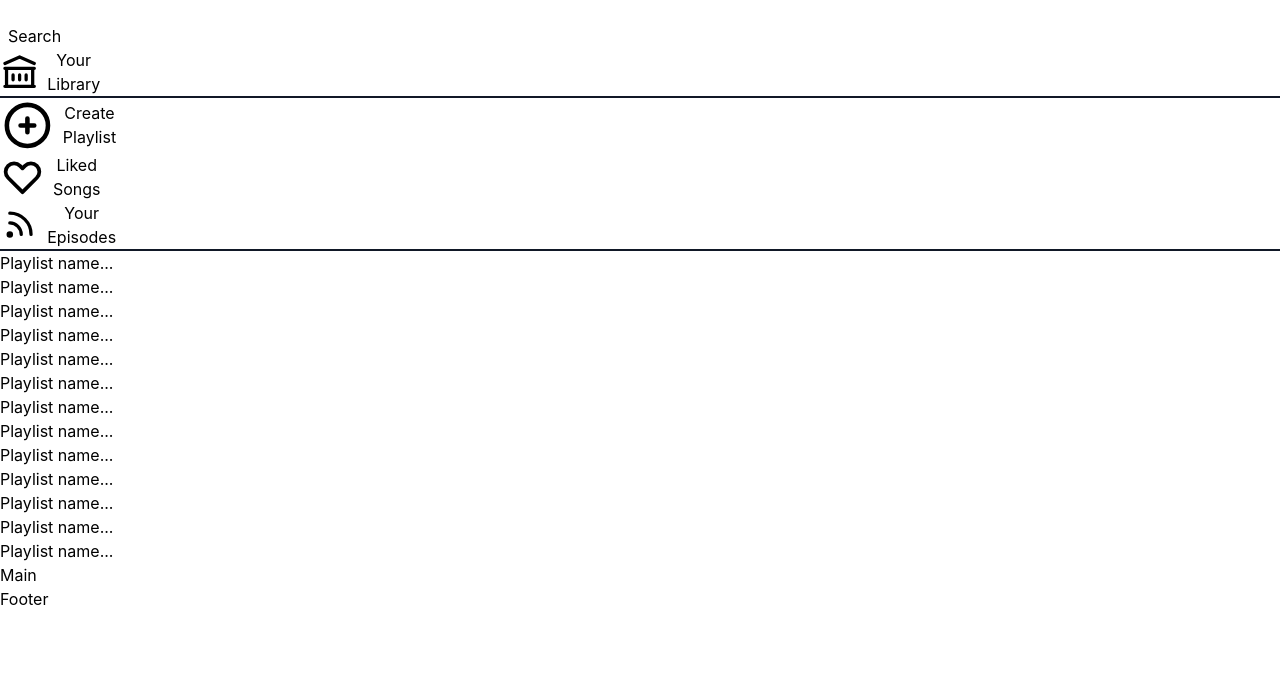
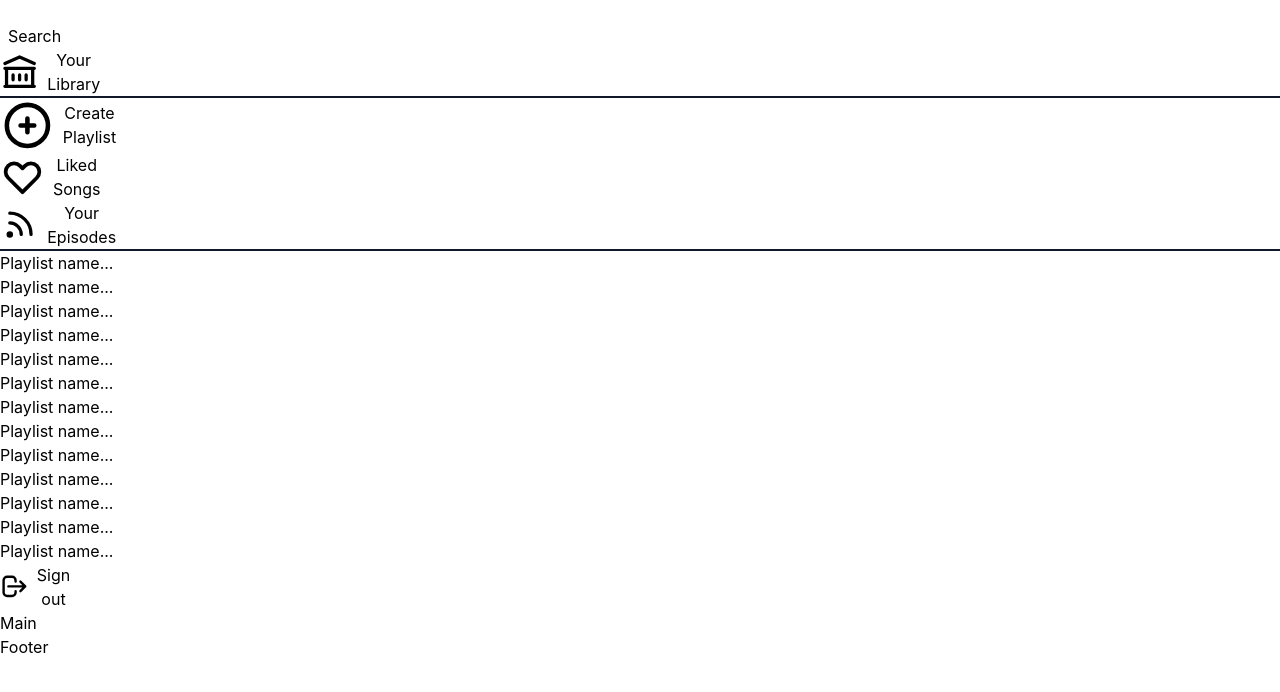
Before and after one commit to jlee0425/spotify, a Next.js app: page / in a window 1280 px wide. Shown: the top 692 px of the page. Built offline with nearby package versions, Linux system fonts and the light colour scheme; no server answers; sample sign-in values are in the browser's storage.

Commit message:
login session

```diff
--- a/components/Sidebar.tsx
+++ b/components/Sidebar.tsx
@@ -3,12 +3,21 @@ import {
 	HeartIcon,
 	HomeIcon,
 	LibraryIcon,
+	LogoutIcon,
 	PlusCircleIcon,
 	RssIcon,
 	SearchIcon,
 } from '@heroicons/react/outline';
+import { signOut, useSession } from 'next-auth/react';
+import { useRouter } from 'next/router';
 
 const Sidebar = () => {
+	const { data: session, status } = useSession();
+	const router = useRouter();
+	console.log(session);
+	if (status !== 'loading' && !session && router.isReady) {
+		router.replace('/login');
+	}
 	return (
 		<div className="text-gray-500 p-5 text-sm border-r border-gray-900">
 			<div className="space-y-4">
@@ -52,6 +61,10 @@ const Sidebar = () => {
 				<p className="playlist">Playlist name...</p>
 				<p className="playlist">Playlist name...</p>
 				<p className="playlist">Playlist name...</p>
+				<button className="main-btn" onClick={() => signOut()}>
+					<LogoutIcon className="h-5 w-5" />
+					<p>Sign out</p>
+				</button>
 			</div>
 		</div>
 	);
--- a/pages/_app.tsx
+++ b/pages/_app.tsx
@@ -1,9 +1,15 @@
 import type { AppProps } from 'next/app';
 import 'tailwindcss/tailwind.css';
 import 'styles/globals.css';
+import React from 'react';
+import { SessionProvider } from 'next-auth/react';
 
-function MyApp({ Component, pageProps }: AppProps) {
-	return <Component {...pageProps} />;
+function MyApp({ Component, pageProps: { session, ...pageProps } }: AppProps) {
+	return (
+		<SessionProvider session={session}>
+			<Component {...pageProps} />
+		</SessionProvider>
+	);
 }
 
 export default MyApp;
```
